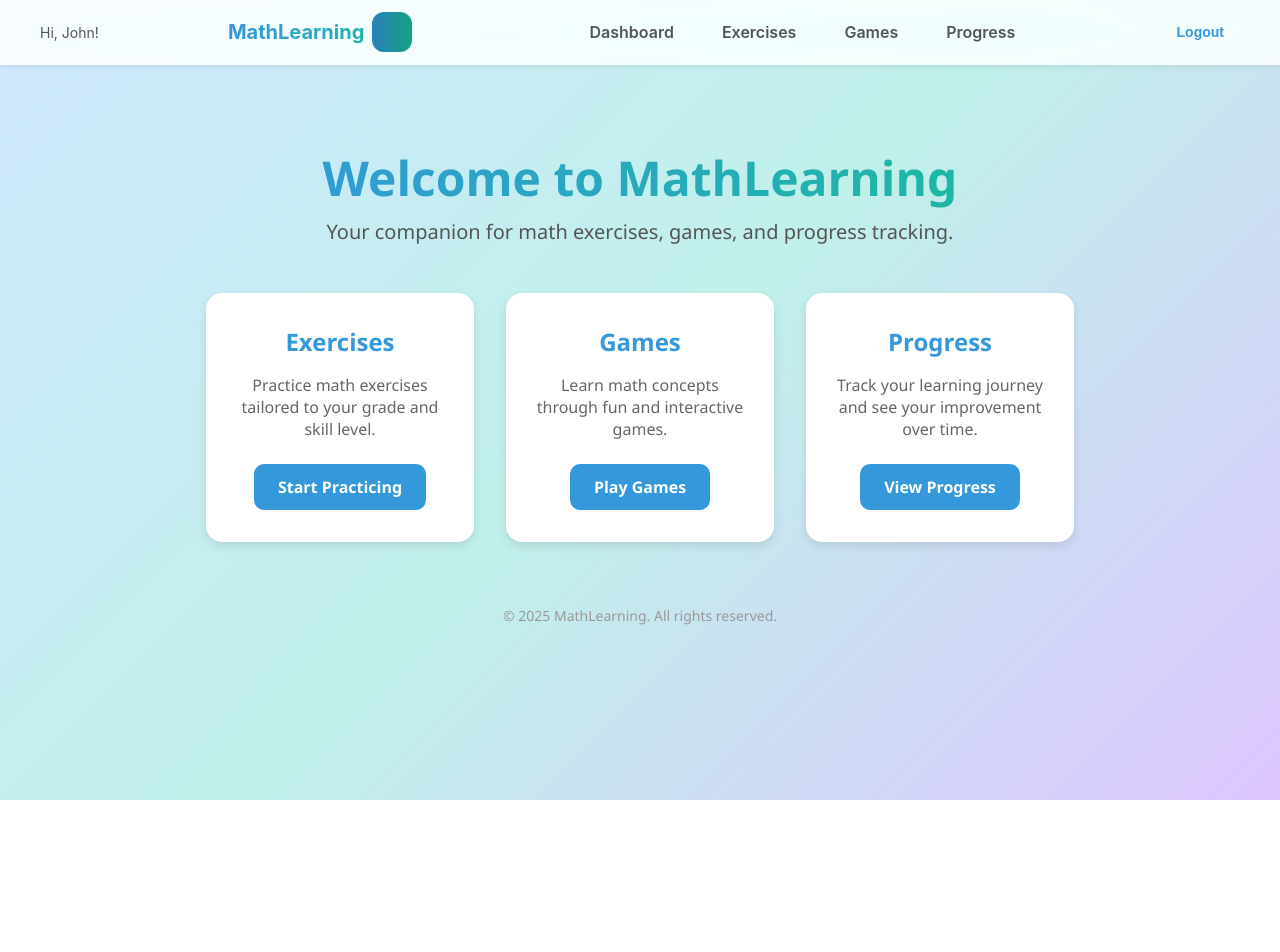
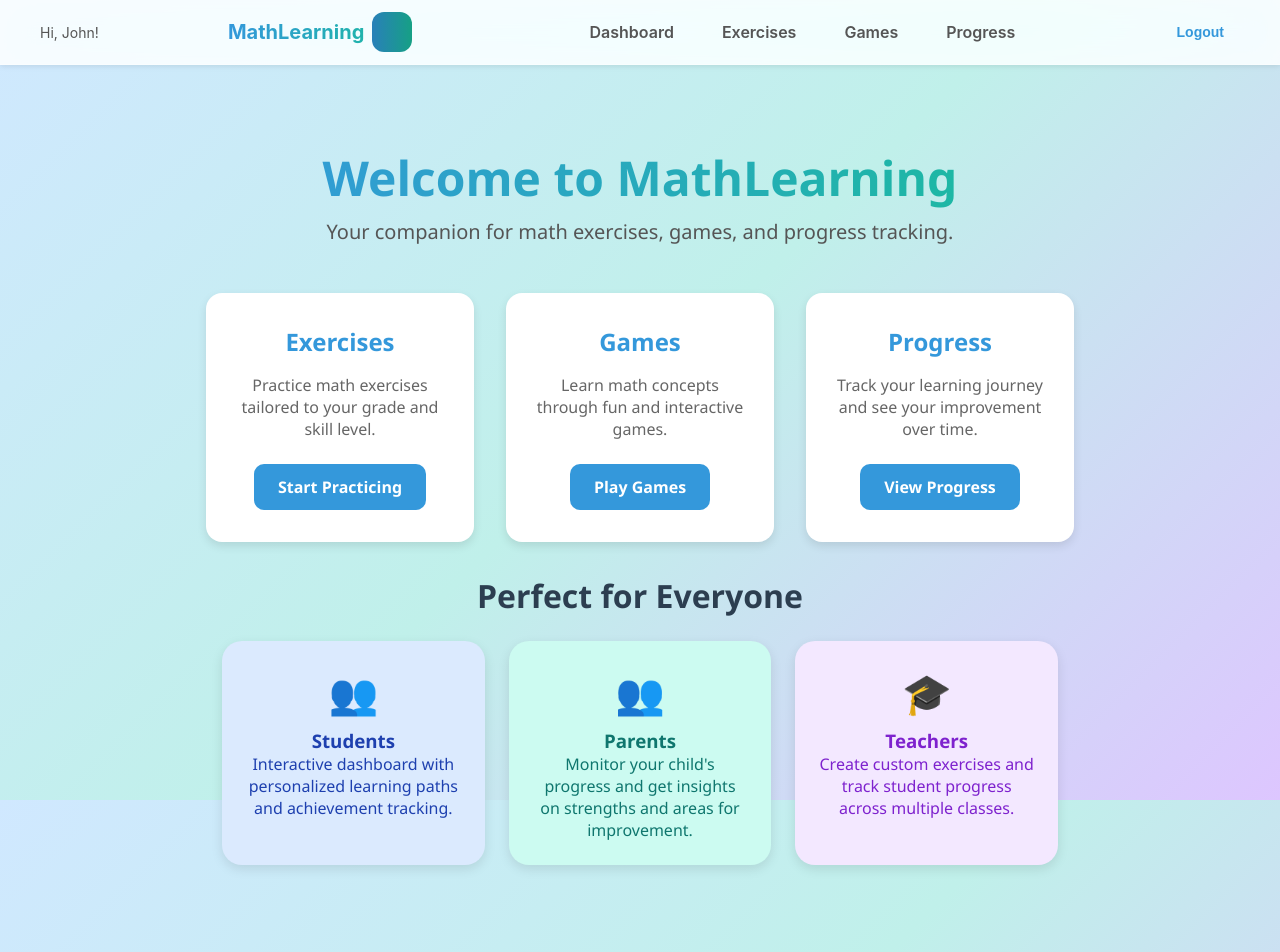
Before and after one commit to Avital-Ha/MathLearning, a React (Create React App) app: page / in a window 1280 px wide. Shown: the top 952 px of the page. Before the commit the page ends 800 px from the top, so only its background shows below. Built offline with nearby package versions, Linux system fonts and the light colour scheme.

Commit message:
Home as needed

```diff
--- a/src/Pages/Home.jsx
+++ b/src/Pages/Home.jsx
@@ -10,6 +10,7 @@ export default function Home() {
         <p>Your companion for math exercises, games, and progress tracking.</p>
       </header>
 
+      {/* ✨ קודם כל הפיצ'רים: תרגול, משחקים, התקדמות */}
       <section className="home-features">
         <div className="feature-card">
           <h2>Exercises</h2>
@@ -28,6 +29,34 @@ export default function Home() {
         </div>
       </section>
 
+      {/* ✨ אחר כך – שלושת סוגי המשתמשים */}
+      <section className="user-types">
+        <h2>Perfect for Everyone</h2>
+        <div className="user-cards">
+          <div className="user-card student">
+            <div className="icon">👥</div>
+            <h3>Students</h3>
+            <p>
+              Interactive dashboard with personalized learning paths and achievement tracking.
+            </p>
+          </div>
+          <div className="user-card parent">
+            <div className="icon">👥</div>
+            <h3>Parents</h3>
+            <p>
+              Monitor your child's progress and get insights on strengths and areas for improvement.
+            </p>
+          </div>
+          <div className="user-card teacher">
+            <div className="icon">🎓</div>
+            <h3>Teachers</h3>
+            <p>
+              Create custom exercises and track student progress across multiple classes.
+            </p>
+          </div>
+        </div>
+      </section>
+
       <footer className="home-footer">
         <p>© 2025 MathLearning. All rights reserved.</p>
       </footer>
--- a/src/styles/Home.css
+++ b/src/styles/Home.css
@@ -81,3 +81,54 @@
   color: #999;
   user-select: none;
 }
+.user-types {
+  text-align: center;
+  padding: 2rem 1rem;
+}
+
+.user-types h2 {
+  font-size: 2rem;
+  margin-bottom: 1.5rem;
+}
+
+.user-cards {
+  display: flex;
+  justify-content: center;
+  gap: 1.5rem;
+  flex-wrap: wrap;
+}
+
+.user-card {
+  flex: 1 1 250px;
+  max-width: 300px;
+  border-radius: 20px;
+  padding: 1.5rem;
+  color: #222;
+  box-shadow: 0 4px 12px rgba(0, 0, 0, 0.1);
+  background-color: #f0f0f0;
+  transition: transform 0.3s;
+}
+
+.user-card:hover {
+  transform: translateY(-5px);
+}
+
+.user-card.student {
+  background-color: #dbeafe; /* light blue */
+  color: #1e40af;
+}
+
+.user-card.parent {
+  background-color: #ccfbf1; /* mint green */
+  color: #0f766e;
+}
+
+.user-card.teacher {
+  background-color: #f3e8ff; /* light purple */
+  color: #7e22ce;
+}
+
+.user-card .icon {
+  font-size: 2.5rem;
+  margin-bottom: 0.5rem;
+}
```
